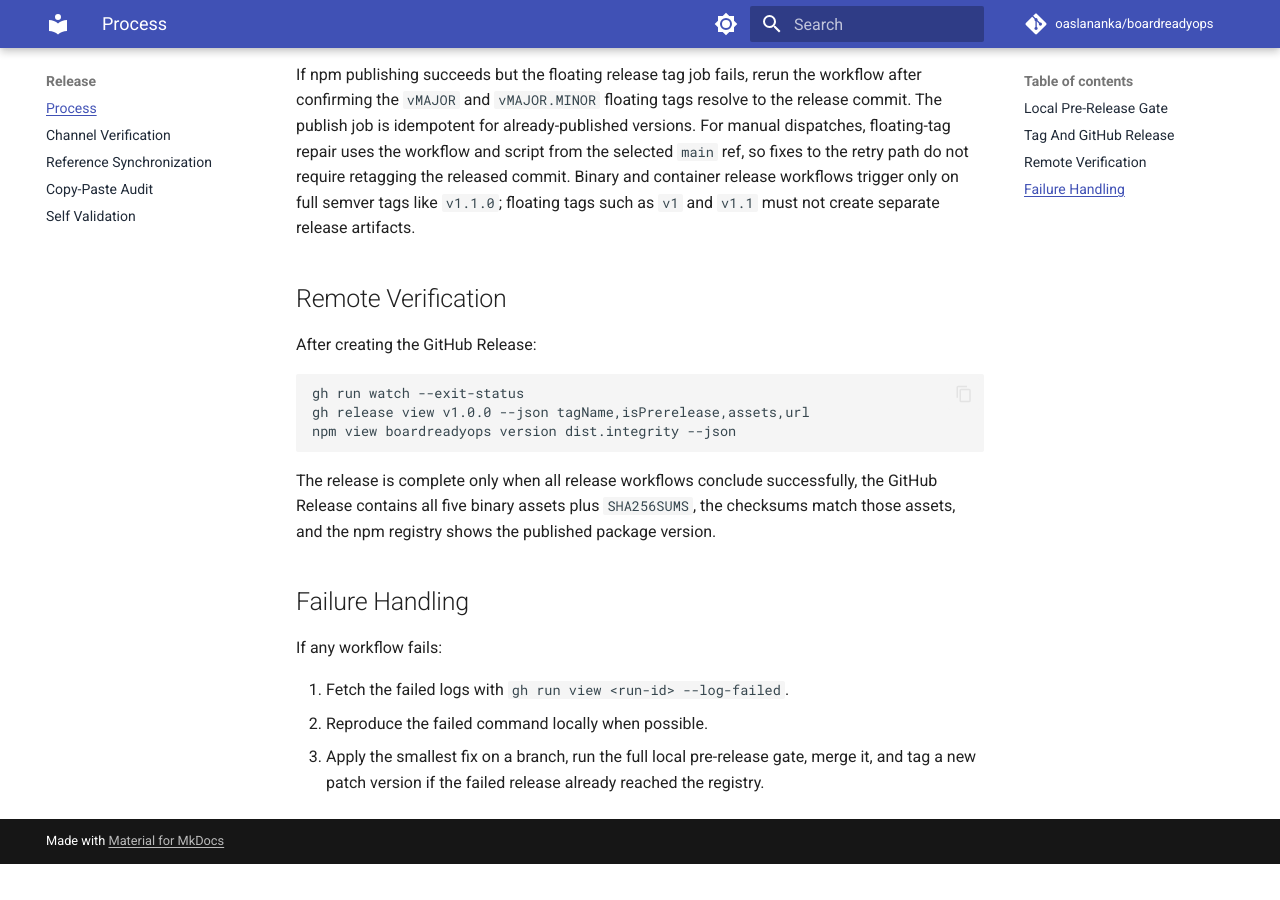
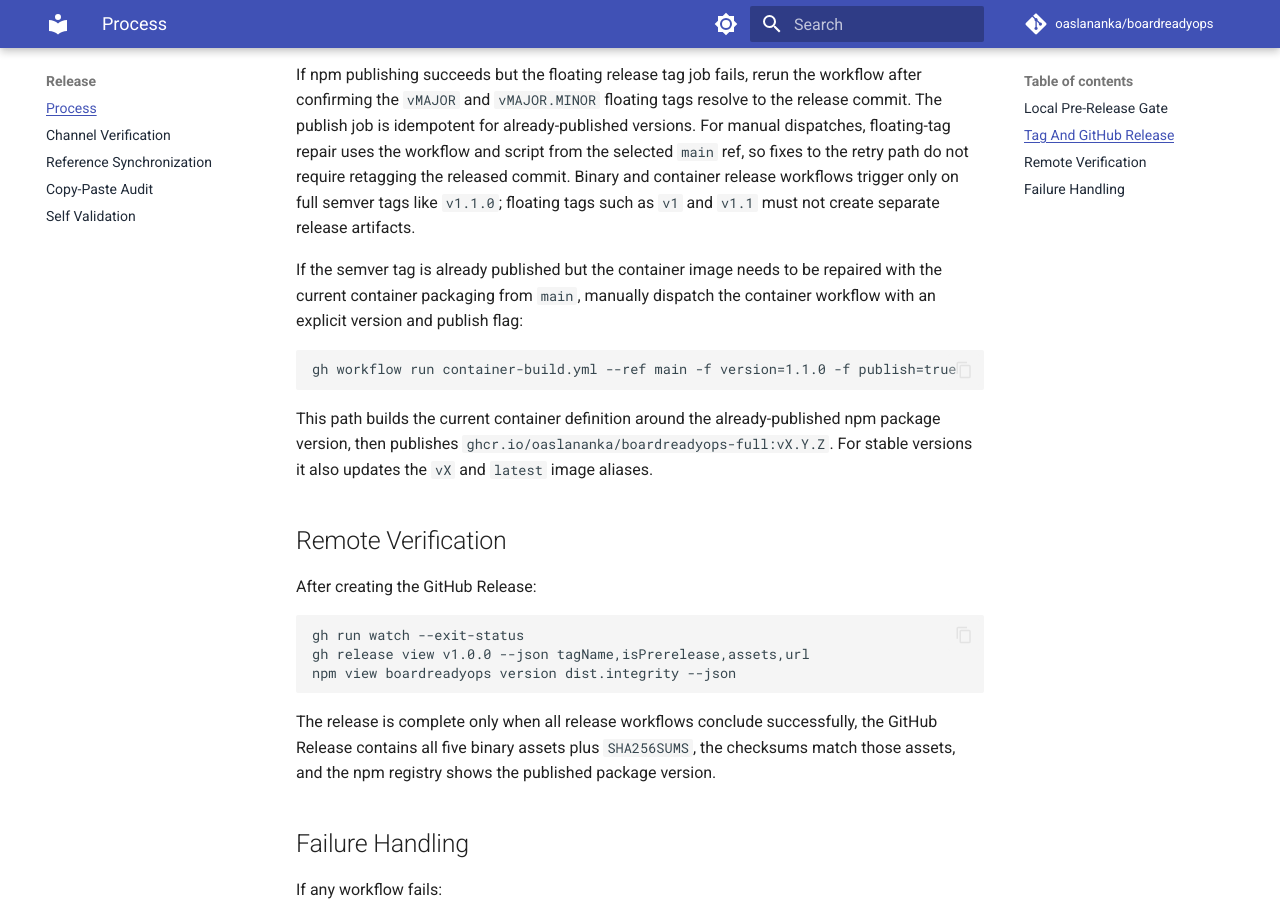
Before and after one commit to actions-marketplace-validations/oaslananka_boardreadyops, an MkDocs documentation site: the page built from docs/release/process.md, in a window 1280 px wide and 900 px high, scrolled down 1523 px. Built offline with MkDocs 1.6.1 and Material for MkDocs 9.7.7, drawn with Linux system fonts in a browser that asks for light colours; comment, search, counter and statistics services are not loaded; the version menu is left out; before the commit the page ends 2387 px from its top, so only the background shows below that.

Commit message:
ci(release): add manual container publish
Allow maintainers to dispatch container-build from main with an explicit published package version and publish=true, preserving normal tag publish behavior while enabling GHCR repair without moving released semver tags.

````diff
--- a/docs/release/process.md
+++ b/docs/release/process.md
@@ -68,6 +68,18 @@ retagging the released commit. Binary and container release workflows trigger
 only on full semver tags like `v1.1.0`; floating tags such as `v1` and `v1.1`
 must not create separate release artifacts.
 
+If the semver tag is already published but the container image needs to be
+repaired with the current container packaging from `main`, manually dispatch the
+container workflow with an explicit version and publish flag:
+
+```bash
+gh workflow run container-build.yml --ref main -f version=1.1.0 -f publish=true
+```
+
+This path builds the current container definition around the already-published
+npm package version, then publishes `ghcr.io/oaslananka/boardreadyops-full:vX.Y.Z`.
+For stable versions it also updates the `vX` and `latest` image aliases.
+
 ## Remote Verification
 
 After creating the GitHub Release:
````
Also changed, not shown: 2 other files.
